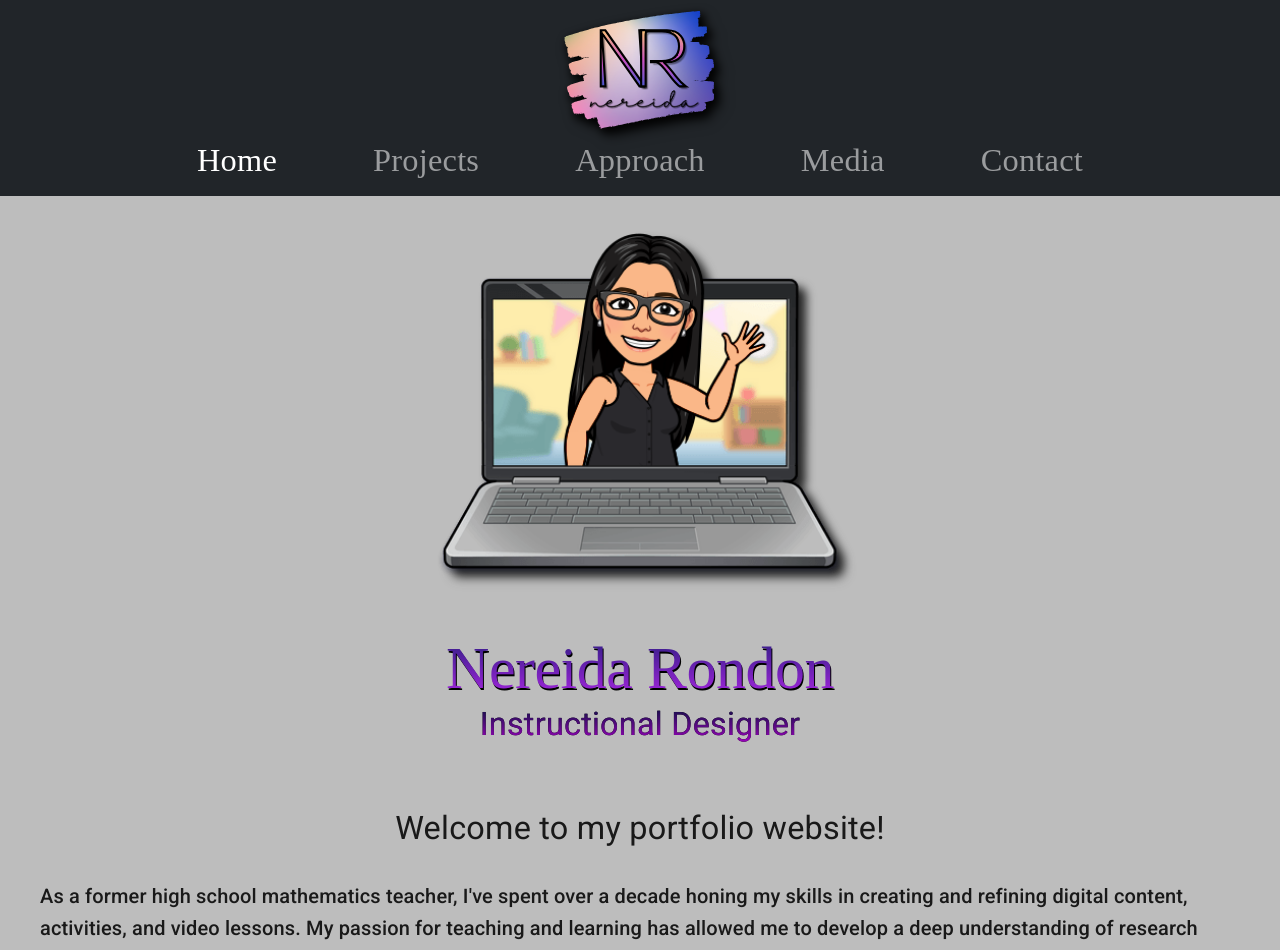
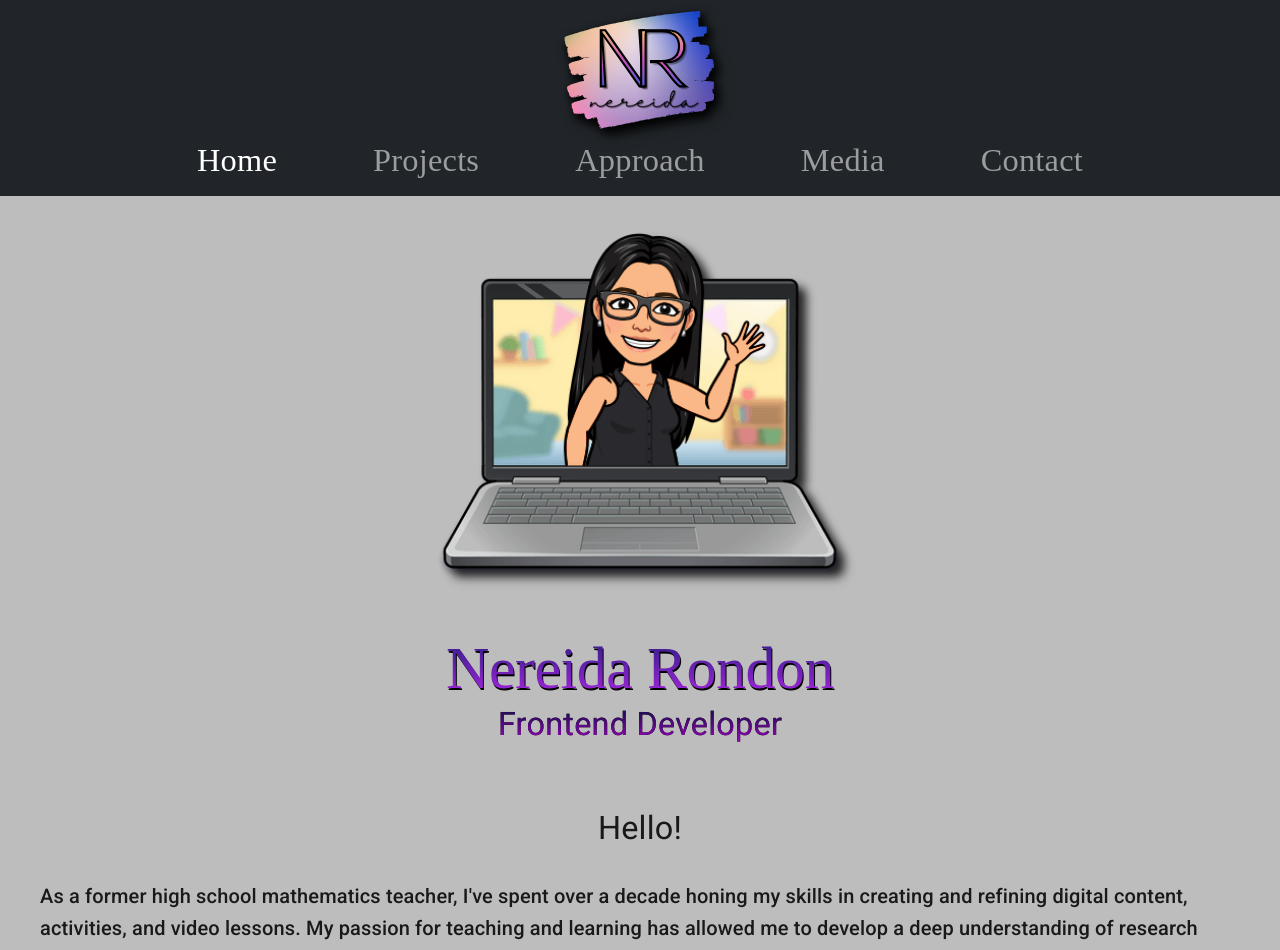
Before and after one commit to NereidaRondon/Portfolio, a React (Vite) app: page / in a window 1280 px wide. Shown: the top 950 px of the page. Built offline with nearby package versions, Linux system fonts and the light colour scheme; a web font is replaced by a local one.

Commit message:
connected to Netlify

```diff
--- a/src/components/Home.jsx
+++ b/src/components/Home.jsx
@@ -15,11 +15,11 @@ export default function Home(){
         <Typography className='title' sx={{pt:2,}} bgcolor='dark' variant='h2' fontFamily={'Shadows Into Light Two'}>Nereida Rondon</Typography>
 
         <Typography className='subtitle' sx={{py:0}} bgcolor='dark' variant='h4'>
-        Instructional Designer</Typography>
+        Frontend Developer</Typography>
 
 
           <Box className=''>
-            <Typography  sx={{py:2, pt:8}} bgcolor='dark' variant='h4' >Welcome to my portfolio website!</Typography>
+            <Typography  sx={{py:2, pt:8}} bgcolor='dark' variant='h4' >Hello!</Typography>
           </Box>
           <Box className=''>
             <Typography variant='h6' sx={{px:2, py:2, textAlign: 'left'}}>
```
